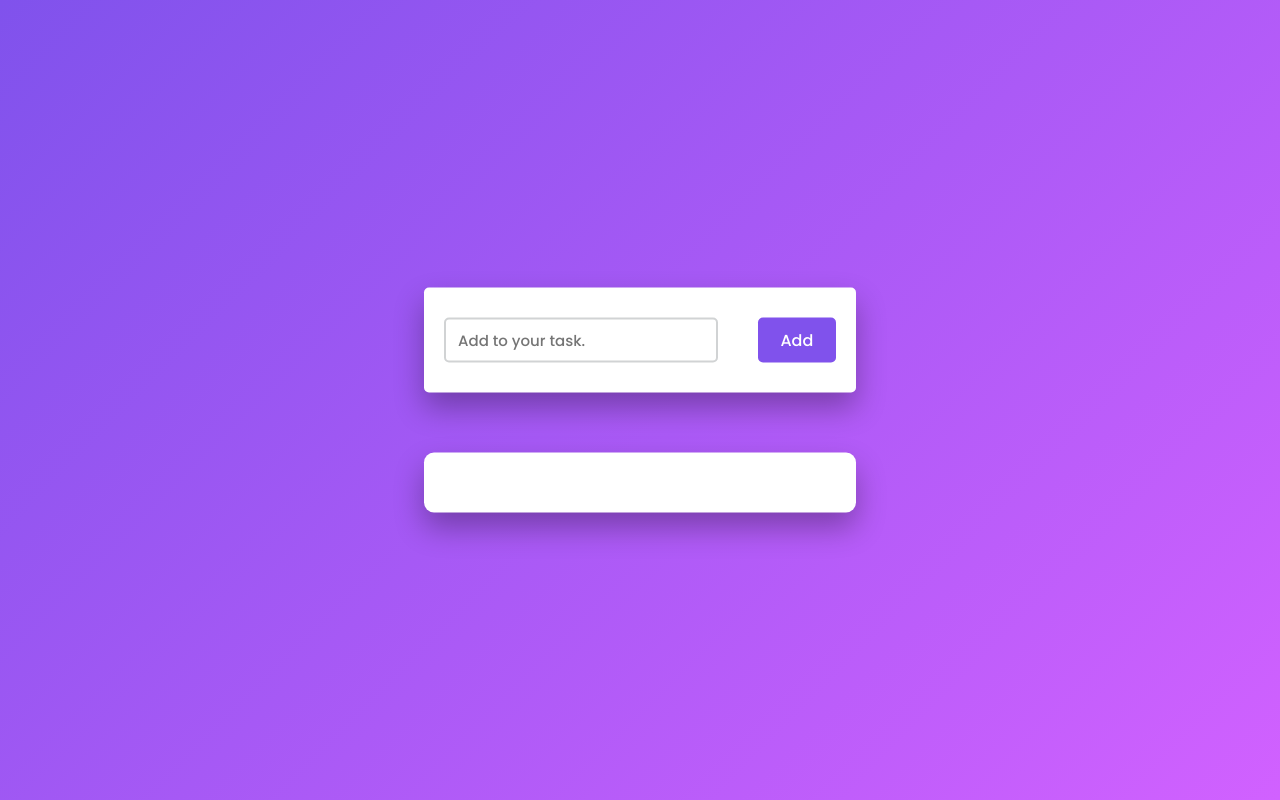
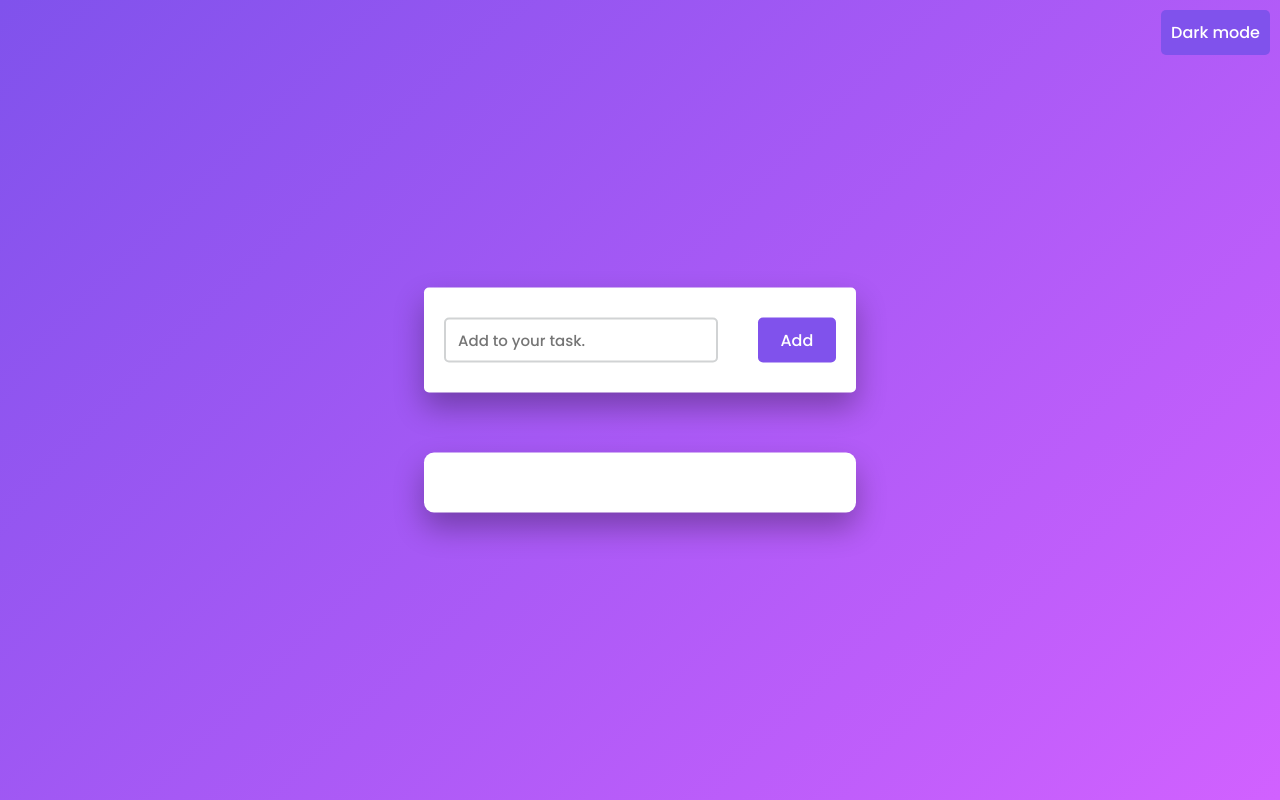
Before and after one commit to soos-gergo/simple-to-do-list, a plain HTML site: page index.html in a window 1280 px wide. Drawn offline with Linux system fonts and the light colour scheme.

Commit message:
I created a light/dark mode button in index.html
I created a light/dark mode button in index.html. I added style definitions in styles.css.

```diff
--- a/index.html
+++ b/index.html
@@ -13,6 +13,9 @@
     <title>Simple To Do List</title>
 </head>
 <body>
+    <div class="appearance">
+        <button id="button-mode" onclick="changeDarkMode()">Dark mode</button>
+    </div>
     <div class="container">
         <div id="newtask">
             <input type="text" placeholder="Add to your task.">
--- a/styles/styles.css
+++ b/styles/styles.css
@@ -28,6 +28,23 @@ body {
     padding: 30px 40px;
 }
 
+.appearance button {
+    position: relative;
+    float: right;
+    width: auto;
+    margin: 10px;
+    padding: 10px;
+    height: 45px;
+    border-radius: 5px;
+    font-family: 'Poppins', 'sans-serif';
+    font-weight: 500;
+    font-size: 16px;
+    background-color: #8052ec;
+    border: none;
+    color: #fff;
+    cursor: pointer;
+    outline: none;
+}
 
 #newtask {
     position: relative;
@@ -112,3 +129,11 @@ body {
 .completed {
     text-decoration: line-through;
 }
+
+.dark-mode {
+    background: linear-gradient(
+        135deg,
+        #2E1051,
+        #624388
+    );
+}
```
